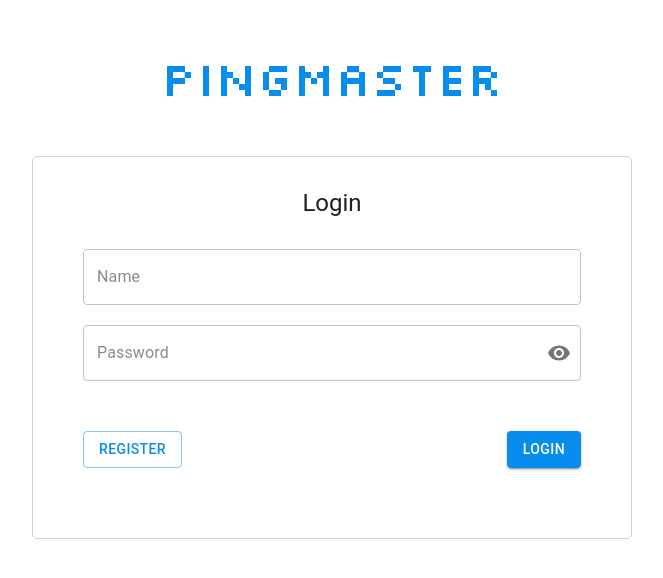
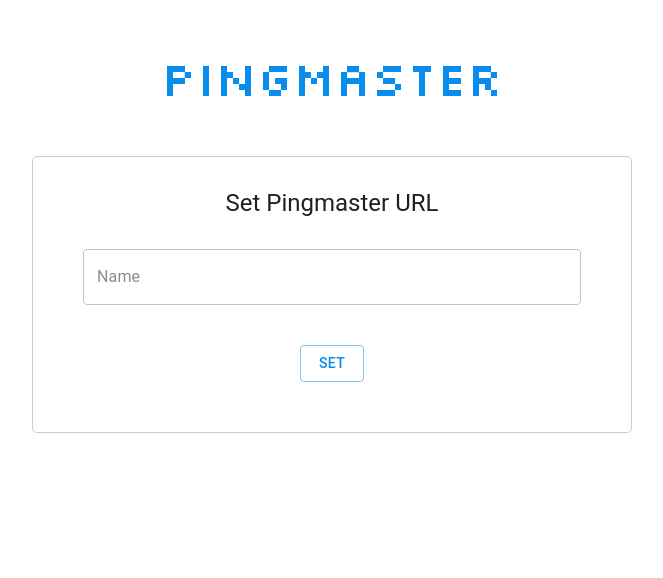
Before and after one commit to sgkandale/pingmaster_ui, a React (Create React App) app: page / in a window 1280 px wide. Before the commit this address led to /login. Shown: the top 578 px of the page, without its empty margins (308-971 px from the left). Built offline with nearby package versions, Linux system fonts and the light colour scheme; a web font is replaced by a local one.

Commit message:
add backend url

```diff
--- a/src/components/index.js
+++ b/src/components/index.js
@@ -1,17 +1,43 @@
-import React from 'react';
+import React, { useEffect, useState } from 'react';
 import { Provider } from 'react-redux';
 import { store } from './global_state';
 import { CssBaseline } from '@mui/material'
 import { ThemeProvider } from '@mui/material/styles'
 import { theme1 } from './theme';
 import Router from './router';
+import SetUrl from './set_url';
 
 export default function Components() {
+    const [toRender, setToRender] = useState('nil')
+
+    useEffect(() => {
+        let url = localStorage.getItem("url");
+        if (url === null || url === undefined) {
+            setToRender('set_url')
+        } else {
+            setToRender('dashboard')
+        }
+    }, [])
+
+    const setUrl = (url) => {
+        localStorage.setItem("url", url)
+        setToRender('dashboard')
+    }
+
+    const render = () => {
+        if (toRender === 'set_url') {
+            return <SetUrl setUrl={setUrl} />
+        } else if (toRender === 'dashboard') {
+            return <Router />
+        } else {
+            return <></>
+        }
+    }
 
     return <Provider store={store}>
         <ThemeProvider theme={theme1}>
             <CssBaseline />
-            <Router />
+            {render()}
         </ThemeProvider>
     </Provider>
 }
--- /dev/null
+++ b/src/components/set_url/index.js
@@ -0,0 +1,91 @@
+import { useState } from "react"
+import { Box, TextField, Grid, Button, Typography } from "@mui/material";
+
+export default function SetUrl(props) {
+    const [url, setUrl] = useState("")
+
+    const handleFormSubmit = (event) => {
+        event.preventDefault();
+        props.setUrl(url)
+    }
+
+    return <Grid
+        container
+        direction="column"
+        justifyContent="flex-start"
+        alignItems="center"
+        sx={{ height: '100vh' }}
+    >
+        <Typography
+            variant="h3"
+            sx={{
+                fontFamily: 'Silkscreen, Helvetica, sans-serif',
+                padding: '50px 0',
+                color: 'primary.main',
+                textTransform: 'lowercase'
+            }}>
+            pingmaster
+        </Typography>
+        <Box
+            sx={{
+                border: '1px solid',
+                borderColor: 'text.disabled',
+                borderRadius: '5px',
+                minWidth: '400px',
+                maxWidth: '600px',
+                width: '100%',
+                padding: '30px'
+            }}
+        >
+            <Typography
+                variant="h5"
+                align="center"
+                sx={{
+                    marginBottom: '10px'
+                }}
+            >
+                Set Pingmaster URL
+            </Typography>
+            <Grid
+                container
+                direction="column"
+                justifyContent="center"
+                alignItems="center"
+                sx={{ padding: '20px' }}
+                component="form"
+                noValidate
+                autoComplete="off"
+                onSubmit={handleFormSubmit}
+            >
+                <TextField
+                    id="outlined-basic"
+                    label="Name"
+                    variant="outlined"
+                    color="text"
+                    fullWidth
+                    value={url}
+                    onChange={e => setUrl(e.target.value)}
+                    sx={{
+                        marginBottom: '20px',
+                    }}
+                />
+                <Grid
+                    container
+                    direction="row"
+                    justifyContent="center"
+                    alignItems="center"
+                    sx={{
+                        marginTop: '20px'
+                    }}
+                >
+                    <Button
+                        variant="outlined"
+                        onClick={handleFormSubmit}
+                    >
+                        Set
+                    </Button>
+                </Grid>
+            </Grid>
+        </Box>
+    </Grid>
+}
```
